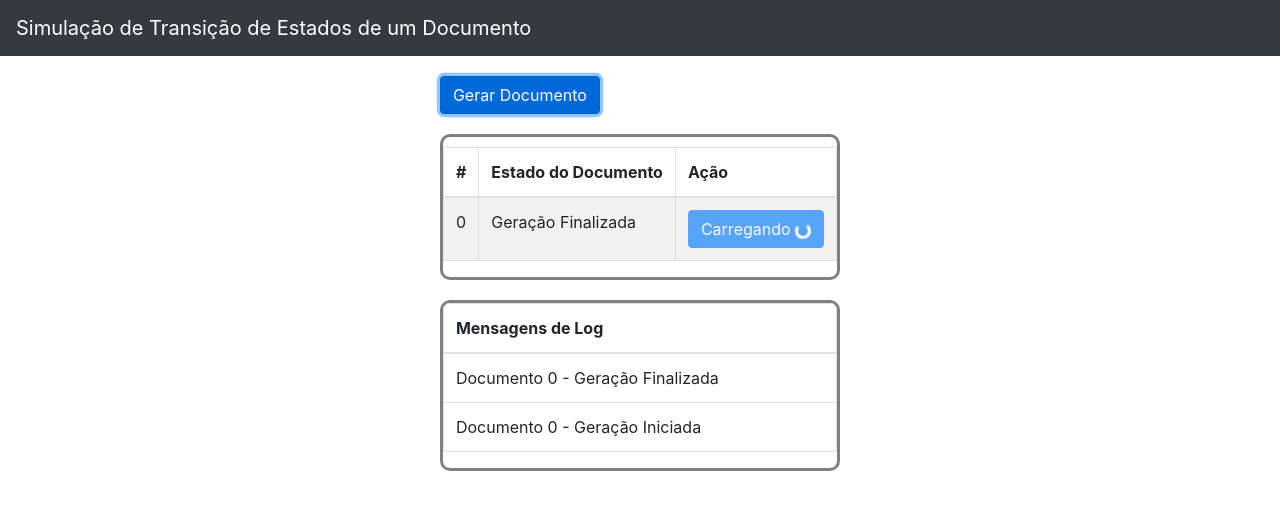
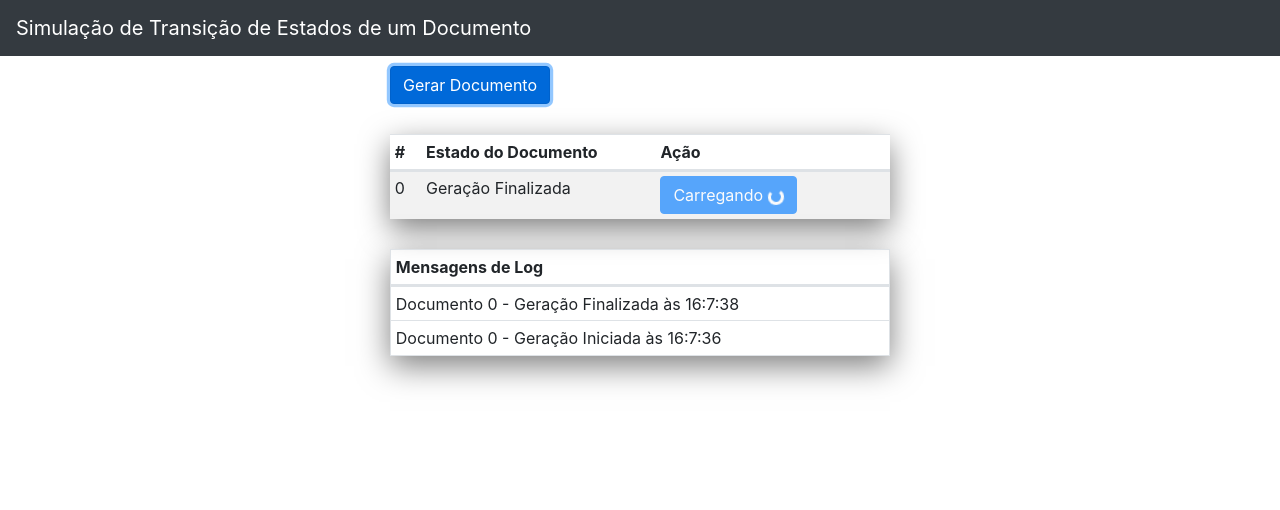
Before and after one commit to danicunhac/DesafioEstagio, a React (Create React App) app: page / in a window 1280 px wide. Both pictures are taken after a click on the button "Gerar Documento". Shown: the top 510 px of the page. Built offline with nearby package versions, Linux system fonts and the light colour scheme.

Commit message:
Changed style and fixed table scroll

```diff
--- a/src/components/documentTable/DocumentTable.js
+++ b/src/components/documentTable/DocumentTable.js
@@ -44,15 +44,18 @@ class DocumentTable extends React.Component {
       setTimeout(() => {
         this.nextState(length - 1);
       }, this.getActionTime());
-      this.addLog(`Documento ${length - 1} - ${this.getStateLabel(1)}`)
+      this.addLog(`Documento ${length - 1} - ${this.getStateLabel(1)}`);
       return nextState;
     });
   };
 
   addLog = (message) => {
+    const date = new Date();
     this.setState((prevState) => {
       const nextState = prevState;
-      nextState.logList.unshift(message);
+      nextState.logList.unshift(
+        `${message} às ${date.getHours()}:${date.getMinutes()}:${date.getSeconds()}`
+      );
       return nextState;
     });
   };
@@ -64,7 +67,7 @@ class DocumentTable extends React.Component {
       if (prevState.docList[id].state === 6) {
         nextState.docList[id].state = 1;
         nextState.docList[id].busy = true;
-        this.addLog(`Documento ${id} - Geração Reiniciada`)
+        this.addLog(`Documento ${id} - Geração Reiniciada`);
         restarted = true;
       } else {
         nextState.docList[id].state += 1;
@@ -83,8 +86,10 @@ class DocumentTable extends React.Component {
           this.nextState(id);
         }, this.getActionTime());
       }
-      if(!restarted) {
-        this.addLog(`Documento ${id} - ${this.getStateLabel(nextState.docList[id].state)}`)
+      if (!restarted) {
+        this.addLog(
+          `Documento ${id} - ${this.getStateLabel(nextState.docList[id].state)}`
+        );
       }
       return nextState;
     });
@@ -99,29 +104,34 @@ class DocumentTable extends React.Component {
 
   renderTable = () => {
     return (
-      <div style={{ marginTop: "10px" }}>
-        <Button className="actionButton" onClick={() => this.generateDocument()}>Gerar Documento</Button>
+      <div>
+        <Button
+          className="actionButton"
+          onClick={() => this.generateDocument()}
+        >
+          Gerar Documento
+        </Button>
         <div className="render">
-          <Table
-            striped
-            bordered
-            hover
-            style={{ marginTop: "10px" }}
-            responsive="md">
+          <Table striped hover size="sm" style={{ marginBottom: "0px" }}>
             <thead>
               <tr>
-                <th>#</th>
-                <th>Estado do Documento</th>
-                <th>Ação</th>
+                <th className="header-small">#</th>
+                <th className="header-large">Estado do Documento</th>
+                <th className="header-large">Ação</th>
               </tr>
             </thead>
+          </Table>
+          <div className="limited-table-body">
+            <Table striped hover size="sm" textAlign="center">
               <tbody>
                 {this.state.docList.map((doc, id) => {
                   return (
-                  <tr key={id}>
-                    <td>{id}</td>
-                    <td>{this.getStateLabel(doc.state)}</td>
-                    <td>
+                    <tr key={`Doc-${id}`}>
+                      <td className="header-small">{id}</td>
+                      <td className="header-large">
+                        {this.getStateLabel(doc.state)}
+                      </td>
+                      <td className="header-large">
                         <Button
                           onClick={() => this.nextState(id)}
                           disabled={doc.busy}
@@ -145,31 +155,33 @@ class DocumentTable extends React.Component {
             </Table>
           </div>
         </div>
+      </div>
     );
   };
 
   renderLog = () => {
     return (
       <div className="render">
-        <Table
-        hover
-        bordered
-        responsive="md">
+        <Table hover bordered size="sm" style={{ marginBottom: "0px" }}>
           <thead>
             <tr>
-              <th>Mensagens de Log</th>
+              <th style={{ width: "600px" }}>Mensagens de Log</th>
             </tr>
           </thead>
+        </Table>
+        <div className="limited-table-body">
+          <Table hover bordered size="sm">
             <tbody>
               {this.state.logList.map((value, id) => {
                 return (
-                <tr key={id}>
-                  <td>{value}</td>
+                  <tr key={`Log-${id}`}>
+                    <td style={{ width: "600px" }}>{value}</td>
                   </tr>
                 );
               })}
             </tbody>
           </Table>
+        </div>
       </div>
     );
   };
--- a/src/style.css
+++ b/src/style.css
@@ -2,21 +2,35 @@
     margin-top: 10px;
 }
 
+.limited-table-body {
+    overflow-y: auto;
+    max-height: 300px !important;
+}
+
+.header-small {
+    width: 20px !important;
+}
+
+.header-large {
+    width: 150px !important;
+}
+
+Table {
+    margin-bottom: 0px !important;
+}
+
 .render {
-    margin-top: 20px;
-    overflow-y: auto;
-    max-height: 375px;
-    border: solid gray;
-    border-radius: 10px;
+    width: 500px;
+    margin-top: 30px;
+    /* overflow-y: auto; */
+    /* max-height: 375px; */
+    box-shadow: 0px 10px 30px rgba(0, 0, 0, 0.5);
 }
 
 ::-webkit-scrollbar {
     width: 7px;
-    border-radius: 10px;
 }
 
 ::-webkit-scrollbar-thumb {
-    background-color: #505050;
-    opacity: 0.5;
-    border-radius: 5px;
+    background-color: darkgray;
 }
```
Lines whose indentation alone changed are shown as unchanged.
